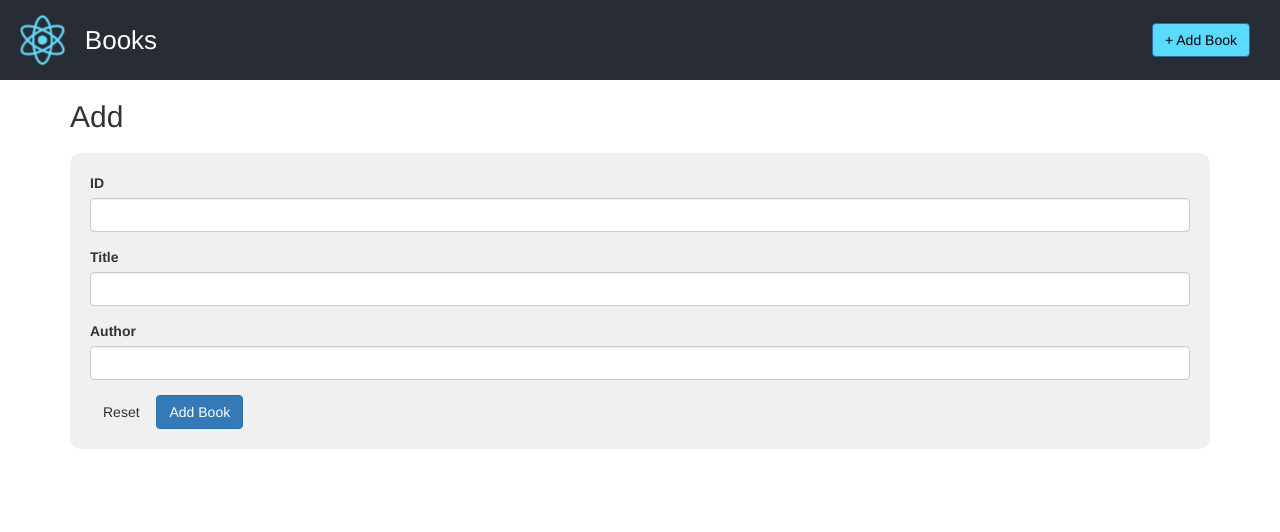
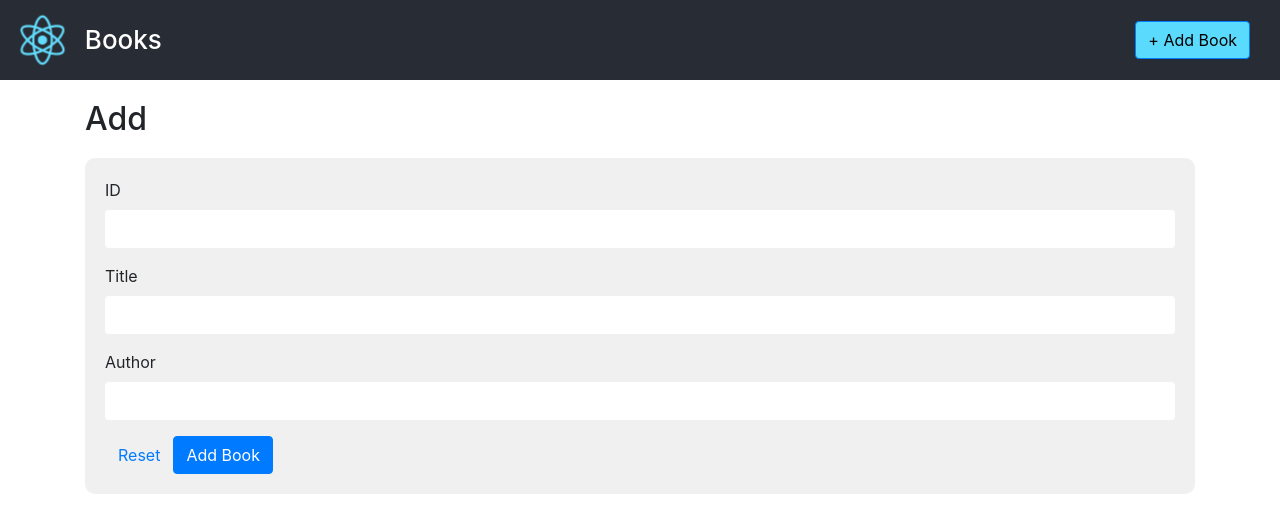
Before and after one commit to scottgemmell-zz/book-collector, a React (Create React App) app: page /add in a window 1280 px wide. Shown: the top 532 px of the page. Built offline with nearby package versions, Linux system fonts and the light colour scheme.

Commit message:
Upgrade to Bootsrap 4 and validation

```diff
--- a/package.json
+++ b/package.json
@@ -4,6 +4,7 @@
   "private": true,
   "dependencies": {
     "babel-eslint": "^10.0.1",
+    "bootstrap": "^4.2.1",
     "enzyme": "^3.8.0",
     "enzyme-adapter-react-16": "^1.7.1",
     "eslint": "^5.12.0",
@@ -17,7 +18,7 @@
     "node-sass": "^4.11.0",
     "ramda": "^0.26.1",
     "react": "^16.7.0",
-    "react-bootstrap": "^0.32.4",
+    "react-bootstrap": "^1.0.0-beta.5",
     "react-dom": "^16.7.0",
     "react-redux": "^6.0.0",
     "react-router-bootstrap": "^0.24.4",
--- a/public/index.html
+++ b/public/index.html
@@ -38,7 +38,24 @@
       To create a production bundle, use `npm run build` or `yarn build`.
 	-->
 
-	<!-- Latest compiled and minified CSS -->
-    <link rel="stylesheet" href="https://maxcdn.bootstrapcdn.com/bootstrap/3.3.7/css/bootstrap.min.css" integrity="sha384-BVYiiSIFeK1dGmJRAkycuHAHRg32OmUcww7on3RYdg4Va+PmSTsz/K68vbdEjh4u" crossorigin="anonymous">
+
+		<!-- <script src="https://unpkg.com/react/umd/react.production.js" crossorigin />
+		<script
+			src="https://unpkg.com/react-dom/umd/react-dom.production.js"
+		crossorigin
+		/>
+		<script
+			src="https://unpkg.com/react-bootstrap@next/dist/react-bootstrap.min.js"
+		crossorigin
+		/>
+		<script>var Alert = ReactBootstrap.Alert;</script>  -->
+
+
+    <link
+		rel="stylesheet"
+		href="https://maxcdn.bootstrapcdn.com/bootstrap/4.2.1/css/bootstrap.min.css"
+		integrity="sha384-GJzZqFGwb1QTTN6wy59ffF1BuGJpLSa9DkKMp0DgiMDm4iYMj70gZWKYbI706tWS"
+		crossorigin="anonymous"
+	/>
   </body>
 </html>
--- a/src/App.js
+++ b/src/App.js
@@ -1,5 +1,5 @@
 import React, { Component } from "react";
-import { Button, Grid } from "react-bootstrap";
+import { Container, Button } from "react-bootstrap";
 import history from "./history";
 import logo from "./logo.svg";
 import {
@@ -32,7 +32,7 @@ class App extends Component {
 							</Link>
 						</header>
 						<main>
-							<Grid>
+							<Container>
 								<Switch>
 									<Route exact path="/" component={BookList} />
 									<Route path="/add/" component={BookAdd} />
@@ -40,7 +40,7 @@ class App extends Component {
 									<Route path={"/book/edit/:id"} component={BookEdit} />
 									<Route component={Page404} />
 								</Switch>
-							</Grid>
+							</Container>
 						</main>
 					</div>
 				</Router>
--- a/src/assets/scss/Master.scss
+++ b/src/assets/scss/Master.scss
@@ -75,6 +75,7 @@ code {
 		flex-flow: row nowrap;
 		justify-content: flex-start;
 		align-items: center;
+		margin-bottom: 20px;
 
 		> a {
 			margin-left: auto;
@@ -114,3 +115,14 @@ code {
 	width: 55px;
 	height: 55px;
 }
+
+
+// TODO: Remove importants and use own classes
+.was-validated .form-control {
+	background: #fff !important;
+}
+.was-validated .form-control:valid:focus,
+.was-validated .form-control:valid {
+	border: none !important;
+	box-shadow: none !important;
+}
--- a/src/components/FieldInput.jsx
+++ b/src/components/FieldInput.jsx
@@ -1,54 +1,54 @@
-import React from "react";
-import PropTypes from "prop-types";
-import {
-	FormGroup, FormControl, ControlLabel, HelpBlock,
-} from "react-bootstrap";
+// import React from "react";
+// import PropTypes from "prop-types";
+// import {
+// 	FormGroup, FormControl, ControlLabel, HelpBlock,
+// } from "react-bootstrap";
 
-const FieldInput = ({ id, name, value, title, helpText, placeholderText, disabled, hideLabel, modifier, inputRef }) => {
-	return (
-		<div className={`field ${disabled ? "field--disabled" : ""}`}>
-			<FormGroup
-				controlId={id}
-			>
-				<ControlLabel className={hideLabel ? "u-visibility-hidden" : ""}>
-					{title}
-				</ControlLabel>
-				{" "}
-				<FormControl
-					inputRef={inputRef}
-					type="text"
-					disabled={disabled}
-					name={name}
-					defaultValue={value}
-					placeholder={placeholderText}
-					bsClass={`form-control ${modifier}`}
-				/>
-				<FormControl.Feedback />
+// const FieldInput = ({ id, name, value, title, helpText, placeholderText, disabled, hideLabel, modifier, inputRef }) => {
+// 	return (
+// 		<div className={`field ${disabled ? "field--disabled" : ""}`}>
+// 			<FormGroup
+// 				controlId={id}
+// 			>
+// 				<ControlLabel className={hideLabel ? "u-visibility-hidden" : ""}>
+// 					{title}
+// 				</ControlLabel>
+// 				{" "}
+// 				<FormControl
+// 					inputRef={inputRef}
+// 					type="text"
+// 					disabled={disabled}
+// 					name={name}
+// 					defaultValue={value}
+// 					placeholder={placeholderText}
+// 					bsClass={`form-control ${modifier}`}
+// 				/>
+// 				<FormControl.Feedback />
 
-				{helpText && <HelpBlock>
-					{helpText}
-				</HelpBlock>}
+// 				{helpText && <HelpBlock>
+// 					{helpText}
+// 				</HelpBlock>}
 
-			</FormGroup>
-		</div>
-	);
-};
+// 			</FormGroup>
+// 		</div>
+// 	);
+// };
 
-FieldInput.defaultProps = {
-	helpText: "",
-	placeholderText: "",
-};
+// FieldInput.defaultProps = {
+// 	helpText: "",
+// 	placeholderText: "",
+// };
 
-FieldInput.propTypes = {
-	id: PropTypes.string.isRequired,
-	title: PropTypes.string.isRequired,
-	name: PropTypes.string.isRequired,
-	value: PropTypes.oneOfType([
-		PropTypes.string,
-		PropTypes.number
-	]),
-	helpText: PropTypes.string,
-	placeholderText: PropTypes.string,
-};
+// FieldInput.propTypes = {
+// 	id: PropTypes.string.isRequired,
+// 	title: PropTypes.string.isRequired,
+// 	name: PropTypes.string.isRequired,
+// 	value: PropTypes.oneOfType([
+// 		PropTypes.string,
+// 		PropTypes.number
+// 	]),
+// 	helpText: PropTypes.string,
+// 	placeholderText: PropTypes.string,
+// };
 
-export default FieldInput;
+// export default FieldInput;
--- a/src/components/FormAdd.jsx
+++ b/src/components/FormAdd.jsx
@@ -1,11 +1,10 @@
 import React from "react"
 import PropTypes from "prop-types"
 import { reduxForm, Field } from "redux-form";
-import { Form, Button } from "react-bootstrap";
+import {
+	Form, Button, ButtonToolbar,
+} from "react-bootstrap";
 import FieldInput from "./FieldInput.jsx";
-import {
-	FormGroup, FormControl, ControlLabel, HelpBlock,
-} from "react-bootstrap";
 
 const validate = values => {
 	const errors = {};
@@ -23,44 +22,49 @@ const validate = values => {
 	return errors;
 };
 
-const renderInput = ({ input, meta, label}) =>
-	<FormGroup
+const renderInput = ({ input, meta, label}) => (
+	<Form.Group
 		//controlId={id}
 	>
-		<ControlLabel>
+		<Form.Label>
 			{label}
-		</ControlLabel>
-		<FormControl
+		</Form.Label>
+		<Form.Control
 			// inputRef={inputRef}
 			type="text"
+			required={meta.error && meta.touched}
 			// disabled={disabled}
 			// defaultValue={value}
 			// placeholder={placeholderText}
 			// bsClass={`form-control ${modifier}`}
 			{...input}
 		/>
-		<FormControl.Feedback />
-		{meta.error && meta.touched && <HelpBlock>{meta.error}</HelpBlock>}
-	</FormGroup>;
+		<Form.Control.Feedback type="invalid">
+			{meta.error}
+		</Form.Control.Feedback>
+
+	</Form.Group>
+);
 
 
 let FormAdd = ({ handleSubmit, submitting, reset, addBook }) => {
 	return (
 		<div>
-			<form onSubmit={handleSubmit(addBook)}>
+			<Form onSubmit={handleSubmit(addBook)} className="was-validated">
 
 				<Field name="id" label="ID" component={renderInput} />
 				<Field name="title" label="Title" component={renderInput} />
 				<Field name="author" label="Author" component={renderInput} />
 
-				<button className="btn" type="button" onClick={reset}>
-					Reset
-				</button>
-				{" "}
-				<button className="btn btn-primary" type="submit" disabled={submitting}>
-					Add Book
-				</button>
-			</form>
+				<ButtonToolbar>
+					<Button variant="link" type="button" onClick={reset}>
+						Reset
+					</Button>
+					<Button variant="primary" type="submit" disabled={submitting}>
+						Add Book
+					</Button>
+				</ButtonToolbar>
+			</Form>
 		</div>
 	);
 };
```
